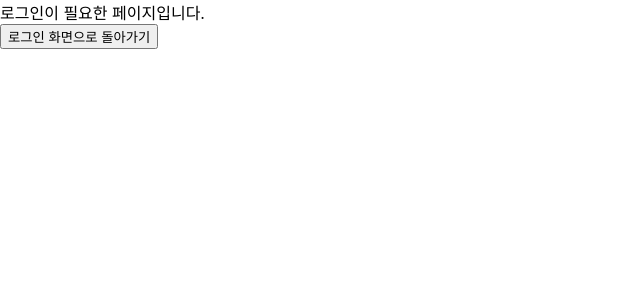
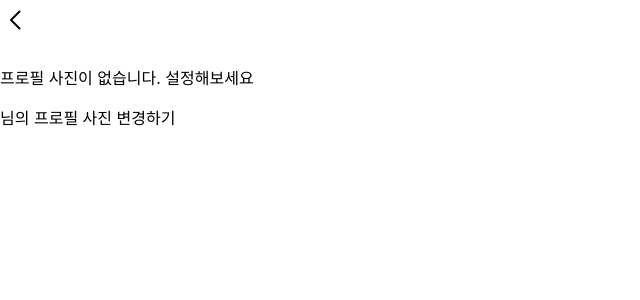
Before and after one commit to sanynote/chatting, a React (Create React App) app: page /mypage in a window 1280 px wide. Shown: the top 300 px of the page, without its empty margins (0-640 px from the left). Built offline with nearby package versions, Linux system fonts and the light colour scheme; no server answers.

Commit message:
fix:mixed content 에러 (This request has been blocked; the content must be served over HTTPS)

```diff
--- a/public/index.html
+++ b/public/index.html
@@ -1,6 +1,7 @@
 <!DOCTYPE html>
 <html lang="en">
   <head>
+    <meta http-equiv="Content-Security-Policy" content="upgrade-insecure-requests" />
     <meta charset="utf-8" />
     <link rel="icon" href="%PUBLIC_URL%/favicon.ico" />
     <meta name="viewport" content="width=device-width, initial-scale=1" />
--- a/src/pages/auth/sign.in.tsx
+++ b/src/pages/auth/sign.in.tsx
@@ -13,7 +13,6 @@ function SignIn() {
 
   const navigate = useNavigate();
   const onSubmit = async (signInFormData: any) => {
-    console.log(signInFormData);
     try {
       const { status, data } = await SIGN_IN(signInFormData);
 
@@ -28,8 +27,8 @@ function SignIn() {
           response.refreshToken
         );
         setUser(response);
-        alert("로그인에 성공했습니다. 채팅방으로 이동합니다.");
-        navigate("/chat");
+        alert("로그인에 성공했습니다. 메인페이지로 이동합니다.");
+        navigate("/");
       }
     } catch (e) {
       if (e instanceof AxiosError && e.response) {
--- a/src/pages/image/my.page.tsx
+++ b/src/pages/image/my.page.tsx
@@ -9,15 +9,22 @@ function MyPage() {
   const user = useRecoilValue(UserInfo);
   const [isModal, setIsModal] = React.useState(false);
   const navigate = useNavigate();
-  if (!user)
-    return (
-      <>
-        <div>로그인이 필요한 페이지입니다.</div>
-        <button onClick={() => navigate("/signin")}>
-          로그인 화면으로 돌아가기
-        </button>
-      </>
-    );
+
+  // React.useEffect(() => {
+  //   if (!user) {
+  //     alert("로그인이 필요한 페이지입니다.");
+  //   }
+  // }, [user]);
+  // if (!user)
+  //   return (
+  //     <>
+  //       <div>로그인이 필요한 페이지입니다.</div>
+  //       <button onClick={() => navigate("/signin")}>
+  //         로그인 화면으로 돌아가기
+  //       </button>
+  //     </>
+  //   );
+
   return (
     <>
       <BackButton />
```
